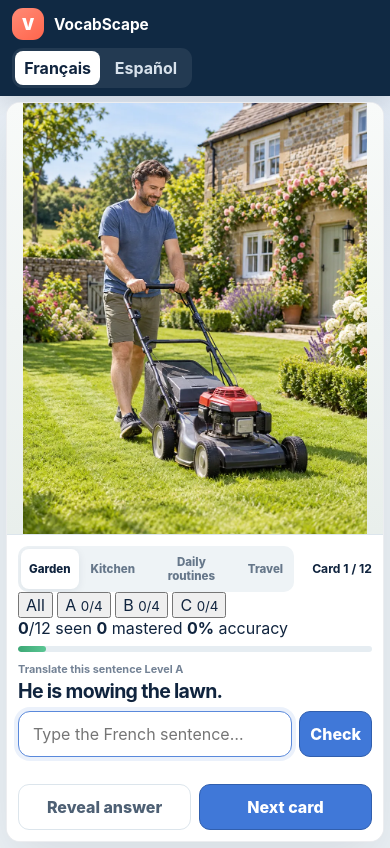
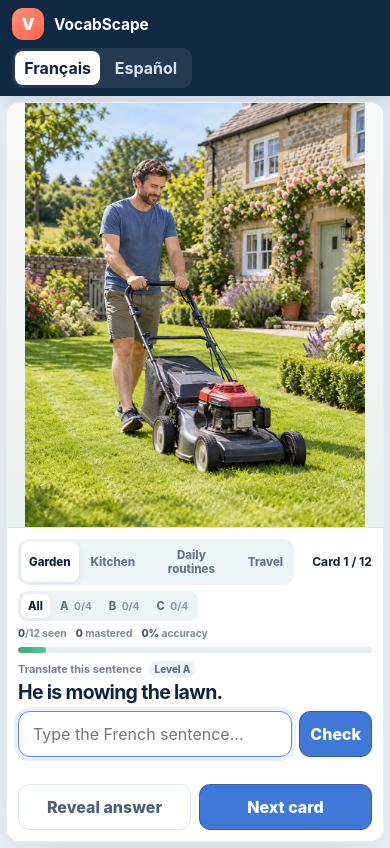
Before and after one commit to pelld/VocabScape, a Svelte app: page / in a window 390 px wide. Built offline with nearby package versions, Linux system fonts and the light colour scheme.

Commit message:
Style progress indicators and level controls

```diff
--- a/src/app.css
+++ b/src/app.css
@@ -200,6 +200,74 @@ button { color: inherit; }
   color: #94a0ad;
   font-size: 0.75rem;
   font-weight: 650;
+}
+.study-toolbar {
+  margin-top: 8px;
+  display: flex;
+  align-items: center;
+  justify-content: space-between;
+  gap: 10px;
+}
+
+.study-toolbar .round-label {
+  margin-top: 0;
+}
+
+.level-switcher {
+  display: inline-flex;
+  gap: 3px;
+  padding: 3px;
+  border-radius: 9px;
+  background: #eef3f6;
+}
+
+.level-switcher button {
+  border: 0;
+  border-radius: 7px;
+  padding: 5px 8px;
+  background: transparent;
+  color: #637487;
+  cursor: pointer;
+  font-size: 0.74rem;
+  font-weight: 850;
+}
+
+.level-switcher button.active {
+  background: white;
+  color: var(--ink);
+  box-shadow: 0 2px 7px rgba(16, 36, 62, 0.08);
+}
+
+.level-switcher small {
+  margin-left: 3px;
+  color: #8b98a6;
+  font-size: 0.64rem;
+  font-weight: 750;
+}
+
+.progress-summary {
+  margin-top: 8px;
+  display: flex;
+  gap: 14px;
+  color: #7b8898;
+  font-size: 0.7rem;
+  font-weight: 650;
+}
+
+.progress-summary strong {
+  color: #405267;
+  font-weight: 850;
+}
+
+.level-badge {
+  display: inline-block;
+  margin-left: 7px;
+  padding: 2px 6px;
+  border-radius: 999px;
+  background: #eef3f6;
+  color: #5c6e82;
+  font-size: 0.68rem;
+  font-weight: 850;
 }
 
 .card-meta strong {
@@ -461,8 +529,23 @@ button { color: inherit; }
     flex: 0 0 auto;
   }
 
+  .study-toolbar {
+    margin-top: 6px;
+  }
+
   .round-label {
     display: none;
+  }
+
+  .progress-summary {
+    margin-top: 6px;
+    gap: 9px;
+    font-size: 0.64rem;
+  }
+
+  .level-switcher button {
+    padding: 5px 7px;
+    font-size: 0.7rem;
   }
 
   .card-progress {
@@ -564,7 +647,22 @@ button { color: inherit; }
   }
 
   .card-prompt {
-    margin: 10px 0 9px;
+    margin: 8px 0 8px;
+  }
+
+  .progress-summary {
+    overflow-x: auto;
+    white-space: nowrap;
+    scrollbar-width: none;
+  }
+
+  .progress-summary::-webkit-scrollbar {
+    display: none;
+  }
+
+  .level-badge {
+    margin-left: 4px;
+    font-size: 0.62rem;
   }
 
   .answer-row {
```
